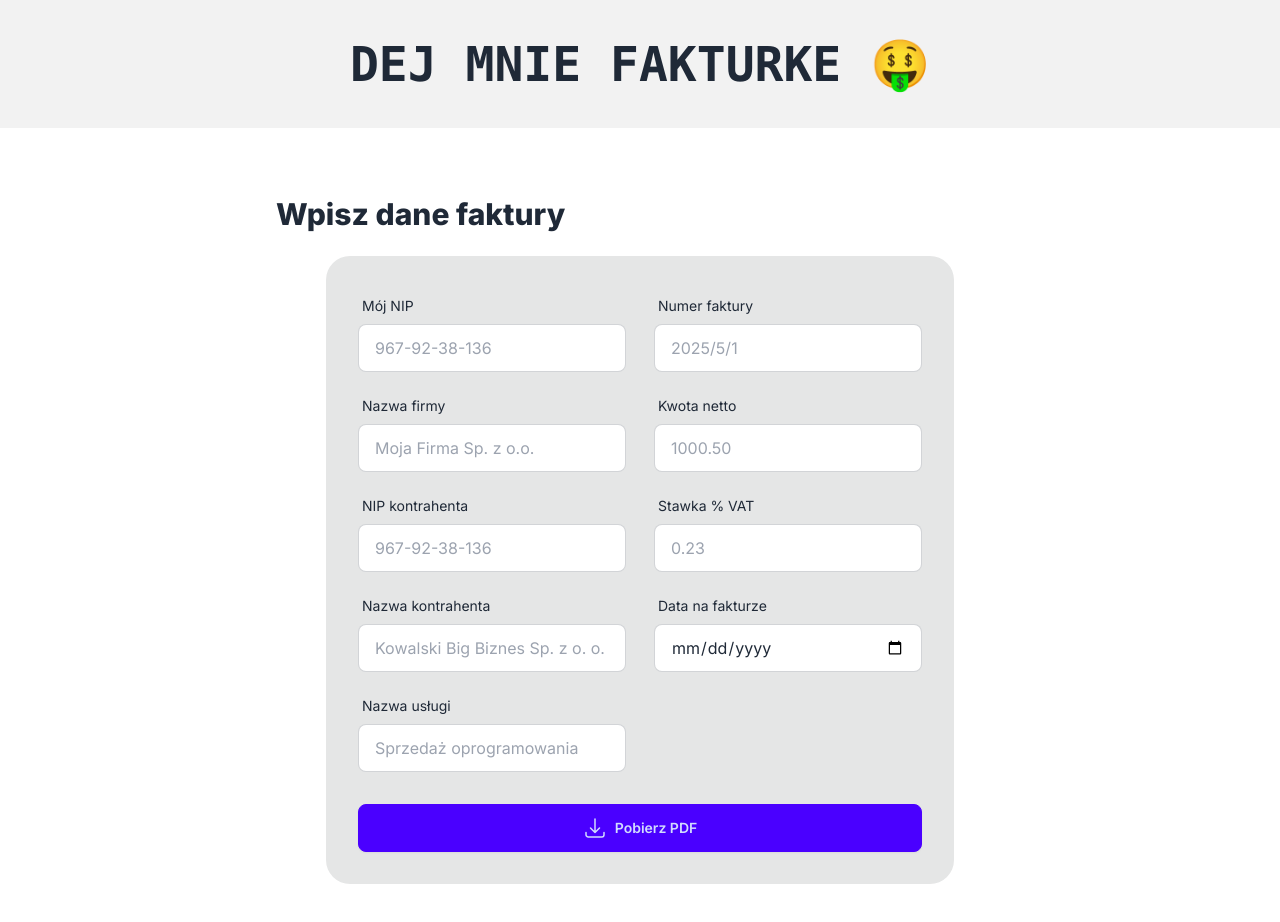
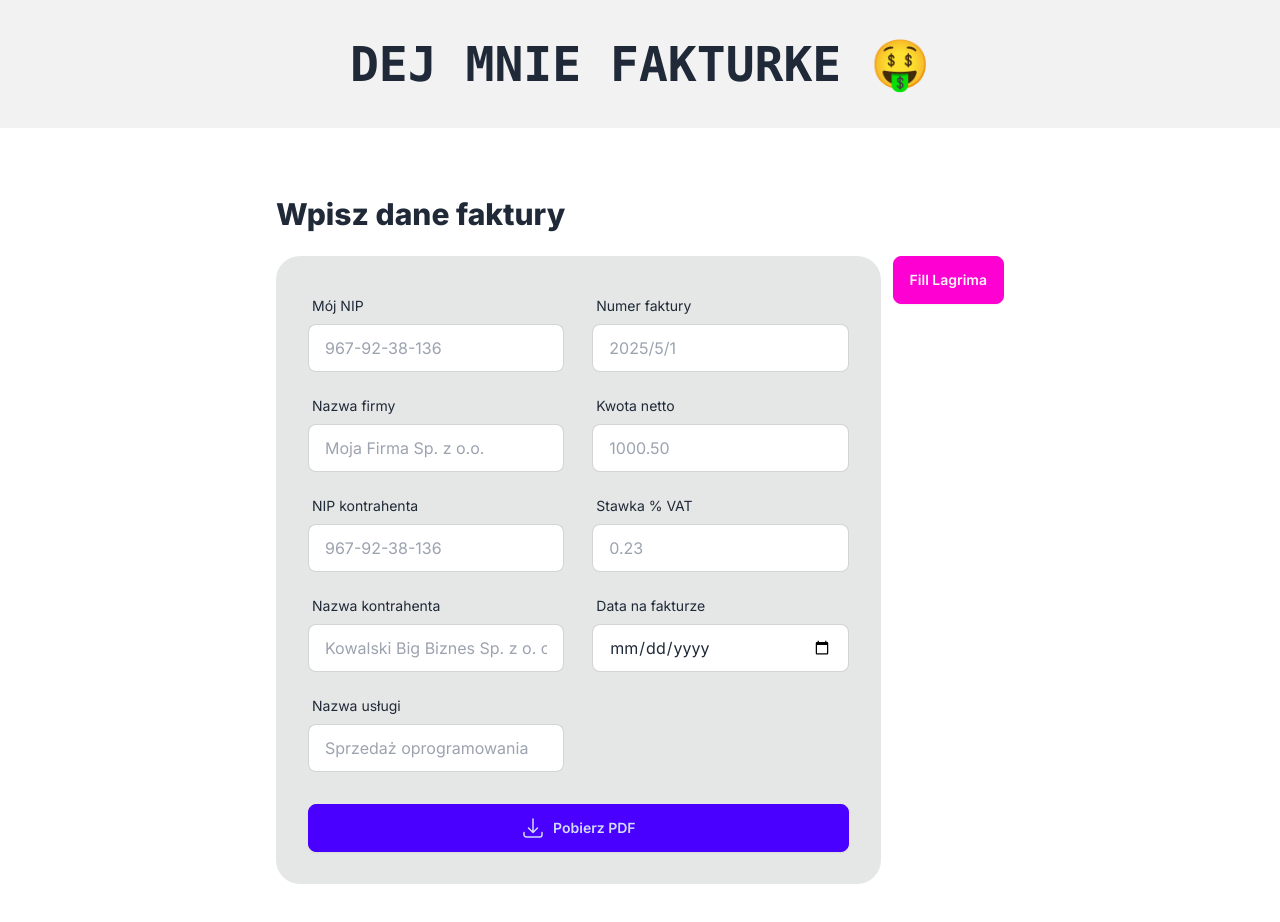
Before and after one commit to arturlazoryk95/my-saasik, a Next.js app: page /fakturki in a window 1280 px wide. Shown: the top 922 px of the page. Built offline with nearby package versions, Linux system fonts and the light colour scheme; what pdfmake would draw is missing.

Commit message:
wow pushed the fillButtonforLagrima :)

```diff
--- a/components/FormFakturka.js
+++ b/components/FormFakturka.js
@@ -5,15 +5,34 @@ import { useState } from "react";
 
 import pdfMake, { vfs } from "pdfmake/build/pdfmake";
 import pdfFonts from "pdfmake/build/vfs_fonts";
+import { endOfMonth, subMonths, getISOWeek, format } from "date-fns";
 pdfMake.addVirtualFileSystem(pdfFonts);
 
 const FormFakturka = () => {
   const handleSubmit = (event) => {
     event.preventDefault();
-    generateInvoicePDF3();
+    console.log("Robimy to ...");
+    generateInvoicePDF();
     toast.success("Udało się!");
   };
 
+  const handleFillLagrima = (event) => {
+    const weekNumber = getISOWeek(new Date());
+    const lastMonthDate = endOfMonth(subMonths(new Date(), 1));
+    console.log("Wypełniamy ...");
+    event.preventDefault();
+    setNip("8381741305");
+    setNazwaKontrahenta("Lagrima Sp. z o. o.");
+    setNipFirmy("9671438426");
+    setNazwaUslugi(
+      "Software Management - HubSpot, websites, internal processes"
+    );
+    setNumerFaktury(`2025/${weekNumber}/1`);
+    setDataFaktury(format(lastMonthDate, "yyyy-MM-dd"));
+    setKwotaNetto(4000);
+    setStawkaVat(0.23);
+    setNazwaFirmy("Artur Lazoryk Business Advisory");
+  };
   // Declare state for all the form fields
   const [nip_kontrahenta, setNip] = useState("");
   const [nazwa_kontrahenta, setNazwaKontrahenta] = useState("");
@@ -30,8 +49,14 @@ const FormFakturka = () => {
     setter(event.target.value);
   };
 
-  const generateInvoicePDF3 = () => {
+  const generateInvoicePDF = () => {
     const docDefinition = {
+      // header: [
+      //   {
+      //     image:
+      //       "http://www.hessionphysicaltherapy.ie/wp-content/uploads/2010/11/dummy-logo1.jpg",
+      //   },
+      // ],
       content: [
         { text: "Faktura VAT", style: "header" },
 
@@ -104,6 +129,7 @@ const FormFakturka = () => {
         },
       },
     };
+    console.log("Generating PDF...");
 
     pdfMake
       .createPdf(docDefinition)
@@ -111,6 +137,7 @@ const FormFakturka = () => {
   };
 
   return (
+    <div className="flex gap-3">
       <form
         className="bg-base-300 p-8 rounded-3xl space-y-8 max-w-2xl mx-auto"
         onSubmit={handleSubmit}
@@ -277,6 +304,10 @@ const FormFakturka = () => {
           Pobierz PDF
         </button>
       </form>
+      <button onClick={handleFillLagrima} className="btn btn-secondary">
+        Fill Lagrima
+      </button>
+    </div>
   );
 };
 
--- a/package.json
+++ b/package.json
@@ -11,6 +11,7 @@
   "dependencies": {
     "@auth/mongodb-adapter": "^3.7.4",
     "axios": "^1.7.9",
+    "date-fns": "^4.1.0",
     "html2canvas": "^1.4.1",
     "jspdf": "^2.5.2",
     "jspdf-autotable": "^3.8.4",
```
Also changed, not shown: 1 other file (tests, documents, lock files or other folders). Lines whose indentation alone changed are shown as unchanged.
